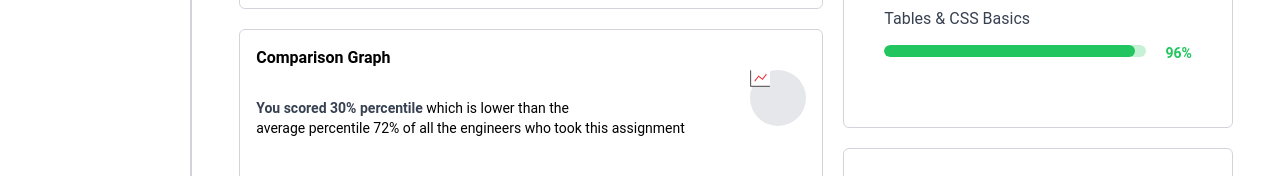
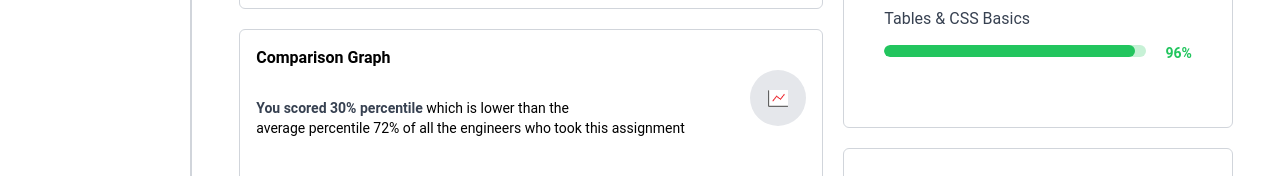
Before and after one commit to Rakshit6722/WhatBytes-assignment, a React (Vite) app: page / in a window 1280 px wide. Shown: the part 441-617 px from the top of the page. Built offline with nearby package versions, Linux system fonts and the light colour scheme.

Commit message:
updated comparison graph section

```diff
--- a/src/components/skill-test/SubSection/Graph.jsx
+++ b/src/components/skill-test/SubSection/Graph.jsx
@@ -12,7 +12,7 @@ const Graph = () => {
         <div className=''>
           <p><span className='font-bold text-gray-700'>You scored {percentile || 30}% percentile</span> which is lower than the <br/> average percentile 72% of all the engineers who took this assignment</p>
         </div>
-        <div className='hidden sm:block bg-gray-200 w-14 h-14 flex items-center justify-center rounded-full mb-10'>
+        <div className='hidden sm:flex bg-gray-200 w-14 h-14 items-center justify-center rounded-full mb-10'>
           <img src={graph} alt='graph image' width={20}/>
         </div>
       </div>
```
